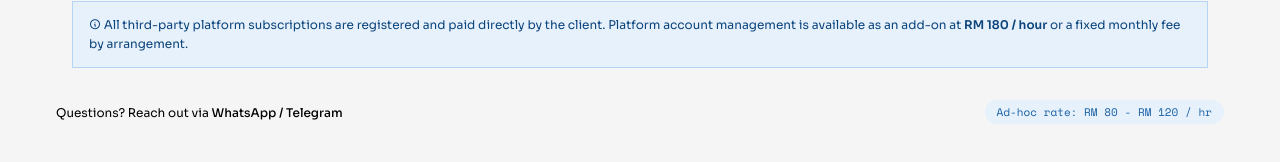
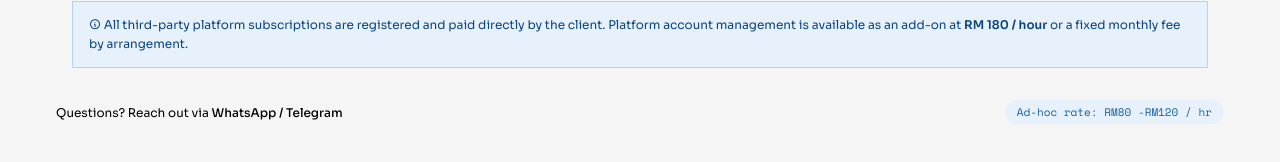
Before and after one commit to kktan1991/my-pricing, a plain HTML site: page index.html in a window 1280 px wide. Shown: the part 736-898 px from the top of the page. Drawn offline with nearby package versions, Linux system fonts and the light colour scheme.

Commit message:
Update index.html

```diff
--- a/index.html
+++ b/index.html
@@ -145,7 +145,7 @@
 
   <div class="footer-bar">
     <div class="footer-contact" id="t-footer">Questions? Reach out via <span>WhatsApp / Telegram</span></div>
-    <div class="footer-rate" id="t-rate">Ad-hoc rate: RM 80 - RM 120 / hr</div>
+    <div class="footer-rate" id="t-rate">Ad-hoc rate: RM80 -RM120 / hr</div>
   </div>
 </div>
 
```
